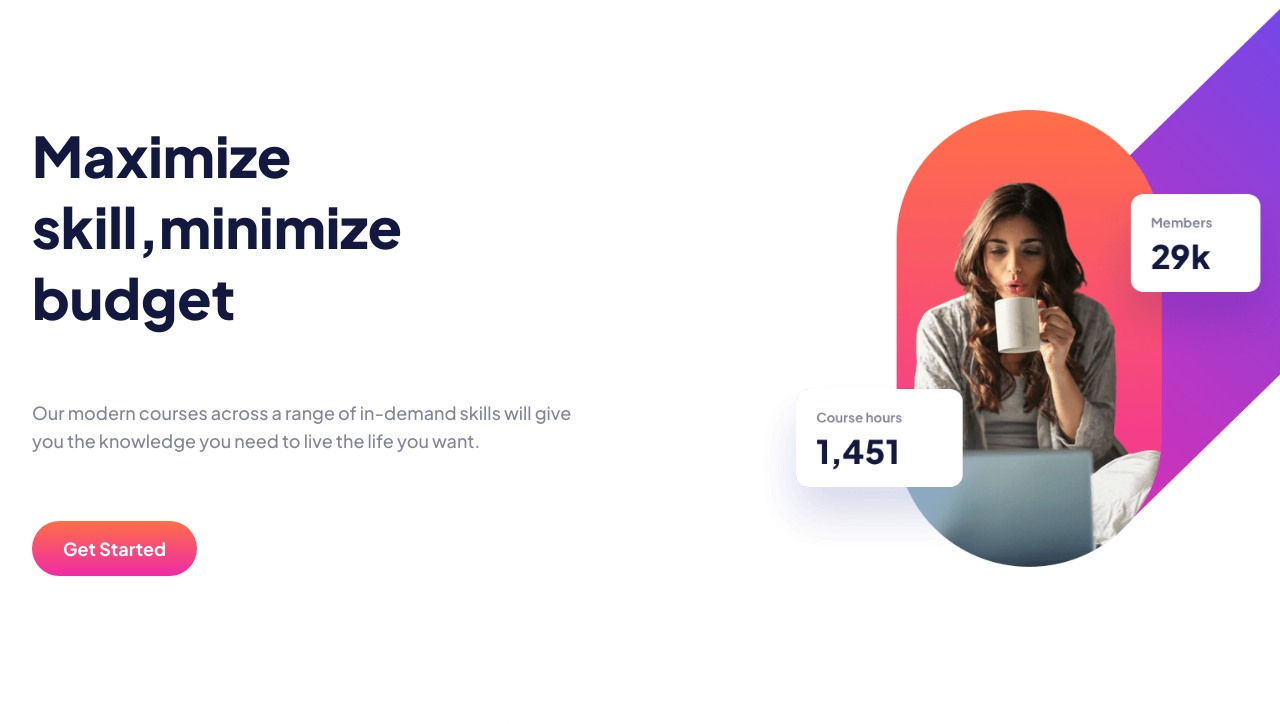
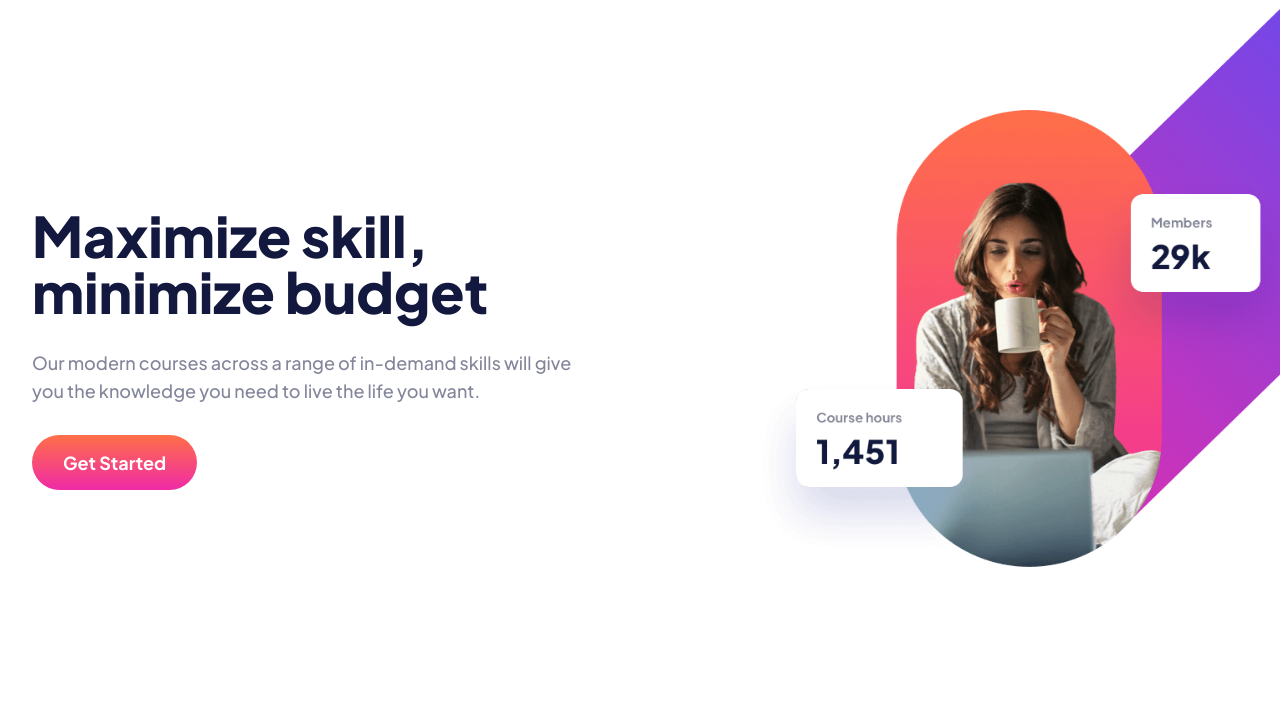
Before and after one commit to megi-j/Skilled-e-learning-landing-page, a plain HTML site: page index.html in a window 1280 px wide. Shown: the part 76-800 px from the top of the page. Drawn offline with Linux system fonts and the light colour scheme.

Commit message:
change some styles

```diff
--- a/css/style.css
+++ b/css/style.css
@@ -55,13 +55,12 @@ section {
     display: flex;
     flex-direction: column;
     align-items: flex-start;
-    justify-content: space-evenly;
-    /* align-content: center; */
+    justify-content: center;
+
 }
 .text-info h1{
     font-weight: 800;
     font-size: 56px;
-    line-height: 71px;
     font-family: 'Plus Jakarta Sans';
     color: #13183F;
 }
@@ -71,6 +70,7 @@ section {
     line-height: 28px;
     color: #83869A;
     font-family: 'Plus Jakarta Sans';
+    margin-bottom: 30px;
 }
 .text-info button {
     padding: 16px 31px;
@@ -86,6 +86,9 @@ section {
 }
 .text-info button:hover {
     background: linear-gradient(0deg, rgba(255, 255, 255, 0.5), rgba(255, 255, 255, 0.5)), linear-gradient(180deg, #FF6F48 0%, #F02AA6 100%);
+}
+.title {
+    margin-bottom: 30px;
 }
 .photo-info {
     width: 45%;
@@ -126,7 +129,7 @@ main {
     padding-bottom: 40px;
     background-color: #fff;
     box-shadow: 0px 25px 50px rgba(6, 22, 141, 0.0442381);
-    /* align-content: space-between; */
+
 }
 .box:first-child {
     background: linear-gradient(180deg, #FF6F48 0%, #F02AA6 100%);
@@ -259,10 +262,7 @@ footer button:hover{
 }
 
 @media (max-width: 375px){
-    /* header {
-        height: 80px;
-        padding: 0;
-    } */
+
     .tablet-img {
         display: none;
     }
--- a/index.html
+++ b/index.html
@@ -20,7 +20,10 @@
        </header>
        <section>
           <div class="text-info">
-            <h1>Maximize skill,minimize budget</h1>
+            <div class="title">
+                <h1>Maximize skill,</h1>
+                <h1>minimize budget</h1>
+            </div>
             <p>Our modern courses across a range of in-demand skills will give you the knowledge you need to live the life you want.</p>
             <button>Get Started</button>
           </div>
```
